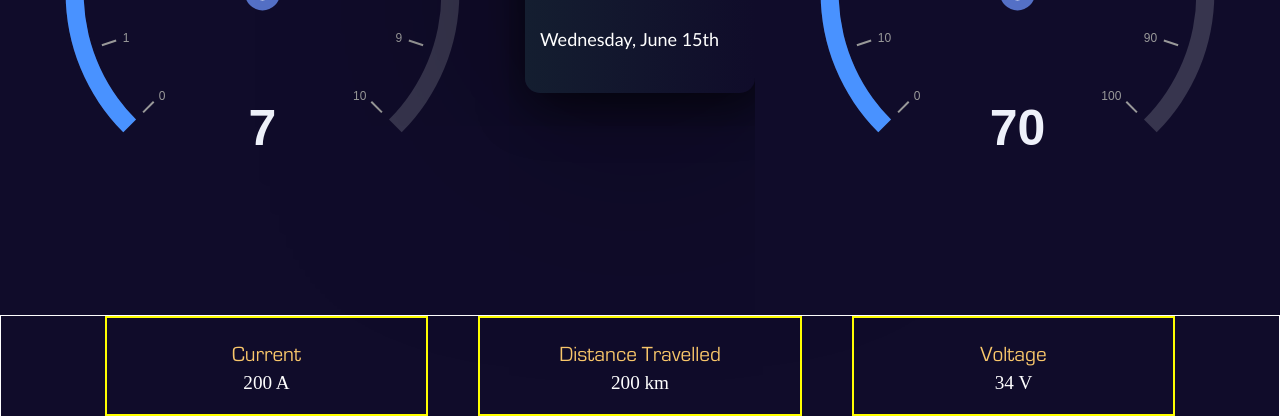
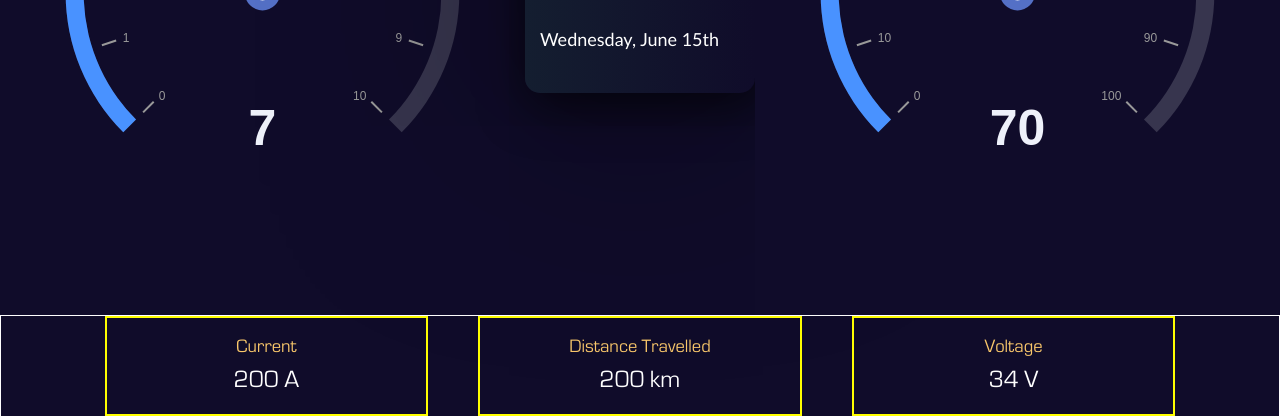
Before and after one commit to loaywaleed/mrt-dashboard, a website: page index.html in a window 1280 px wide. Shown: the part 383-800 px from the top of the page. Drawn offline with nearby package versions, Linux system fonts and the light colour scheme.

Commit message:
footer items size

```diff
--- a/css/footer.css
+++ b/css/footer.css
@@ -1,8 +1,8 @@
 @font-face {
-        font-family: 'aga bold';
-        src:url('../fonts/aga\ bold.ttf') format('woff');
-        font-weight: normal;
-        font-style: normal;
+    font-family: 'aga bold';
+    src:url('../fonts/aga\ bold.ttf') format('woff');
+    font-weight: normal;
+    font-style: normal;
 }
 
 footer {
@@ -21,6 +21,7 @@ footer {
     align-items: center;
     border: 2px solid yellow;
     width: 25%;
+    font-family: 'aga bold';
 }
 
 footer .middle-footer-item {
@@ -30,15 +31,12 @@ footer .middle-footer-item {
 .footer-item h2{
     margin: 0;
     color: #fac86b;
-    /* border: 2px solid yellow; */
-    font-size: 2em;
-    font-family: 'aga bold';
+    font-size: 1.75em;
+    /* border-bottom: 1px solid #fac86b; */
 }
 
-
 .footer-item p {
-    /* border: 2px solid yellow; */
     margin: 0;
     color: white;
-    font-size: 1.2em;
+    font-size: 2.3em;
 }
```
